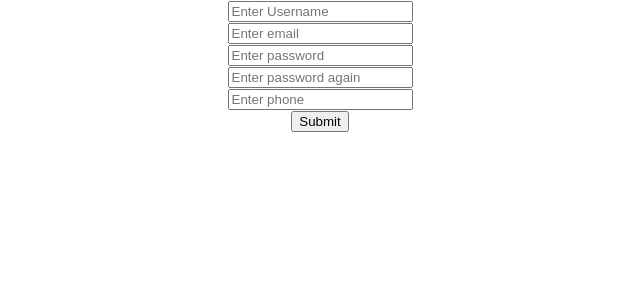
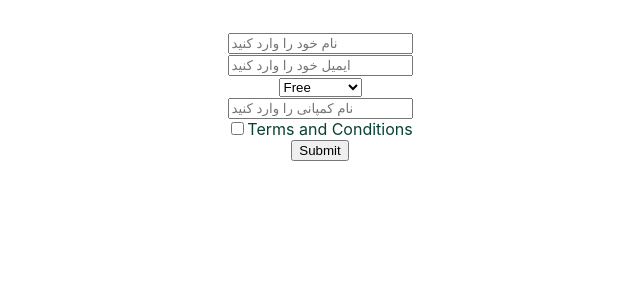
Before and after one commit to Mohammadi2005/React-Practice, a React (Create React App) app: page / in a window 1280 px wide. Shown: the top 300 px of the page, without its empty margins (320-960 px from the left). Built offline with nearby package versions, Linux system fonts and the light colour scheme.

Commit message:
Register form (yup and react-hook-form)

```diff
--- a/src/App.js
+++ b/src/App.js
@@ -1,12 +1,12 @@
 import './App.css';
-import {Form} from "./form/Form";
+import {RegisterForm} from "./form/RegisterForm";
 
 function App() {
 
 
     return (
         <div className="App"  style={{width: '100%', height: '100%'}}>
-            <Form/>
+            <RegisterForm />
         </div>
     );
 }
--- /dev/null
+++ b/src/form/RegisterForm.js
@@ -0,0 +1,40 @@
+import * as yup from "yup";
+import {useForm} from "react-hook-form";
+import {yupResolver} from "@hookform/resolvers/yup";
+
+export const RegisterForm = () => {
+    const schema = yup.object().shape({
+        fullName: yup.string().min(3, "نام باید حداقل 3 حرف باشد").required("وارد کردن نام الزامی هست"),
+        email: yup.string().email("ایمیل نا معتبر هست").required("وارد کردن ایمیل الزامی هست"),
+        membershipType : yup.string(),
+        company : yup.string().required("وارد کردن نام کمپانی الزامی هست"),
+        termsConditions: yup.boolean().oneOf([true], "باید قوانین را بپذیرید"),
+    })
+    const {register, handleSubmit, formState:{errors}} = useForm({resolver:yupResolver(schema)})
+    const Submit = (values) => {
+        console.log(values)
+        alert("ثبت نام با موفقیت انجام شد")
+    }
+    return (
+        <div className="App" style={{padding:'2rem'}}>
+            <form onSubmit={handleSubmit(Submit)}>
+                <input type="text" placeholder="نام خود را وارد کنید" {...register("fullName")}/><br/>
+                {errors.fullName && <p>{errors.fullName.message}</p>}
+                <input type="email" placeholder="ایمیل خود را وارد کنید" {...register("email")}/><br/>
+                {errors.email && <p>{errors.email.message}</p>}
+                <select {...register("membershipType")}>
+                    <option value="Free">Free</option>
+                    <option value="Premium">Premium</option>
+                    <option value="Enterprise">Enterprise</option>
+                </select><br/>
+                {errors.membershipType && <p>{errors.membershipType.message}</p>}
+                <input type="text" placeholder="نام کمپانی را وارد کنید" {...register("company")}/><br/>
+                {errors.company && <p>{errors.company.message}</p>}
+                <input type="checkbox" name="termsConditions" id="termsConditions" {...register("termsConditions")}/>
+                <label htmlFor="termsConditions">Terms and Conditions</label>
+                {errors.termsConditions && <p>{errors.termsConditions.message}</p>}<br/>
+                <button type="submit">Submit</button>
+            </form>
+        </div>
+    )
+}
```
